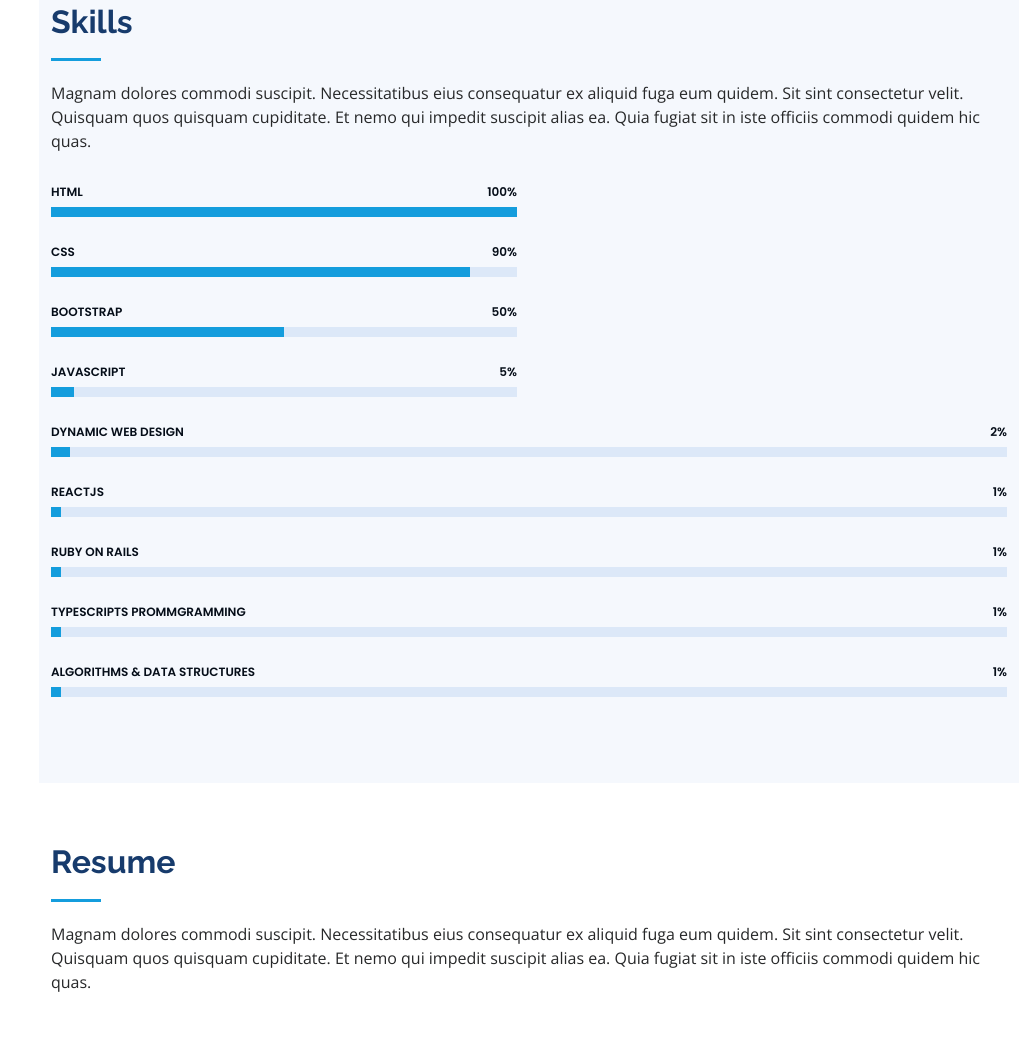
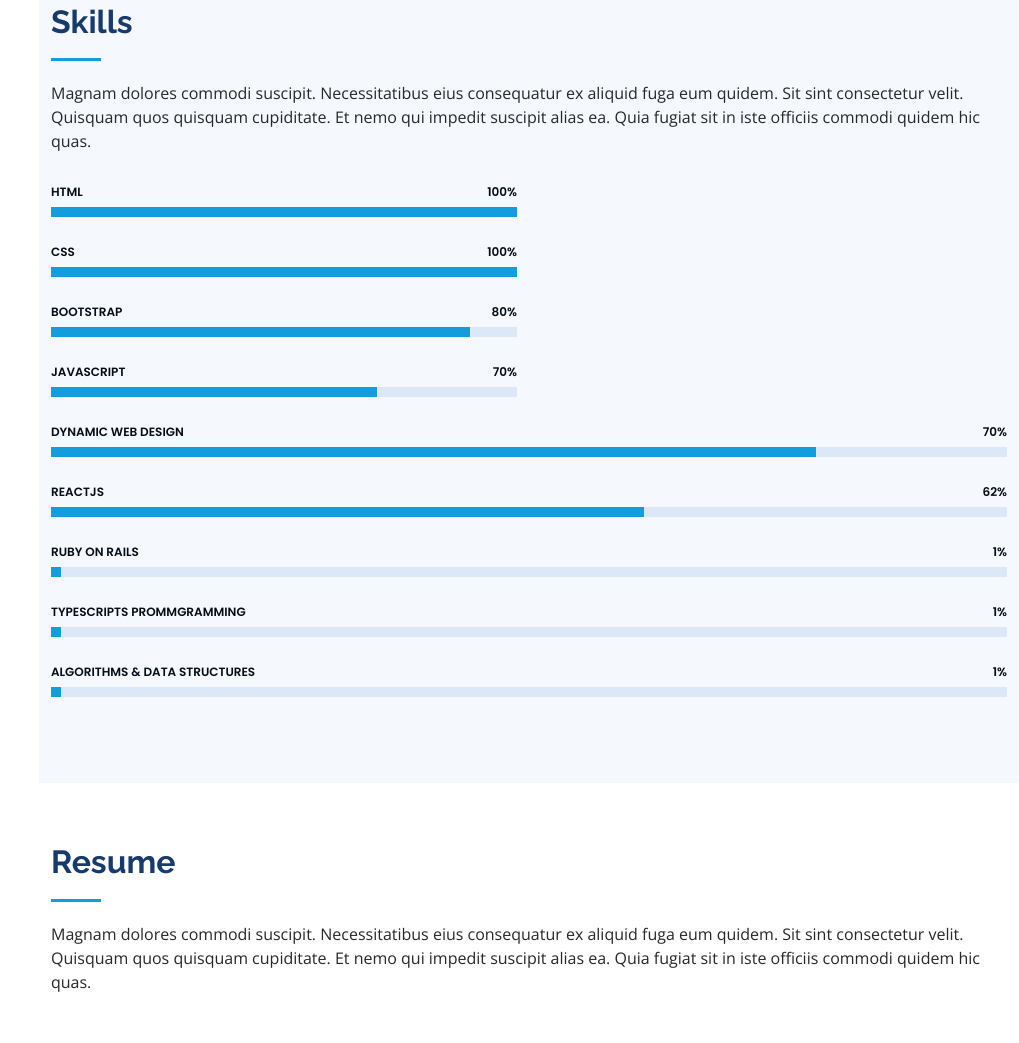
Before and after one commit to ugobeeke/portfolio, a plain HTML site: page index.html in a window 1280 px wide. Shown: the part 2026-3069 px from the top of the page, without its empty margins (261-1280 px from the left). Drawn offline with nearby package versions, Linux system fonts and the light colour scheme.

Commit message:
second commit

```diff
--- a/index.html
+++ b/index.html
@@ -195,22 +195,22 @@
             </div>
 
             <div class="progress">
-              <span class="skill">CSS <i class="val">90%</i></span>
+              <span class="skill">CSS <i class="val">100%</i></span>
+              <div class="progress-bar-wrap">
+                <div class="progress-bar" role="progressbar" aria-valuenow="100" aria-valuemin="0" aria-valuemax="100"></div>
+              </div>
+            </div>
+            <div class="progress">
+              <span class="skill">Bootstrap <i class="val">80%</i></span>
               <div class="progress-bar-wrap">
                 <div class="progress-bar" role="progressbar" aria-valuenow="90" aria-valuemin="0" aria-valuemax="100"></div>
               </div>
             </div>
-            <div class="progress">
-              <span class="skill">Bootstrap <i class="val">50%</i></span>
-              <div class="progress-bar-wrap">
-                <div class="progress-bar" role="progressbar" aria-valuenow="50" aria-valuemin="0" aria-valuemax="100"></div>
-              </div>
-            </div>
 
             <div class="progress">
-              <span class="skill">JavaScript <i class="val">5%</i></span>
+              <span class="skill">JavaScript <i class="val">70%</i></span>
               <div class="progress-bar-wrap">
-                <div class="progress-bar" role="progressbar" aria-valuenow="5" aria-valuemin="0" aria-valuemax="100"></div>
+                <div class="progress-bar" role="progressbar" aria-valuenow="70" aria-valuemin="0" aria-valuemax="100"></div>
               </div>
             </div>
 
@@ -219,16 +219,16 @@
           <div class="col-lg-6" data-aos="fade-up" data-aos-delay="100"></div>
 
             <div class="progress">
-              <span class="skill">Dynamic Web Design <i class="val">2%</i></span>
+              <span class="skill">Dynamic Web Design <i class="val">70%</i></span>
               <div class="progress-bar-wrap">
-                <div class="progress-bar" role="progressbar" aria-valuenow="2" aria-valuemin="0" aria-valuemax="100"></div>
+                <div class="progress-bar" role="progressbar" aria-valuenow="80" aria-valuemin="0" aria-valuemax="100"></div>
               </div>
             </div>
 
             <div class="progress">
-              <span class="skill">ReactJS <i class="val">1%</i></span>
+              <span class="skill">ReactJS <i class="val">62%</i></span>
               <div class="progress-bar-wrap">
-                <div class="progress-bar" role="progressbar" aria-valuenow="1" aria-valuemin="0" aria-valuemax="100"></div>
+                <div class="progress-bar" role="progressbar" aria-valuenow="62" aria-valuemin="0" aria-valuemax="100"></div>
               </div>
             </div>
 
```
Also changed, not shown: portfolio-details.html (+1 -7 lines), Readme.txt (deleted).
